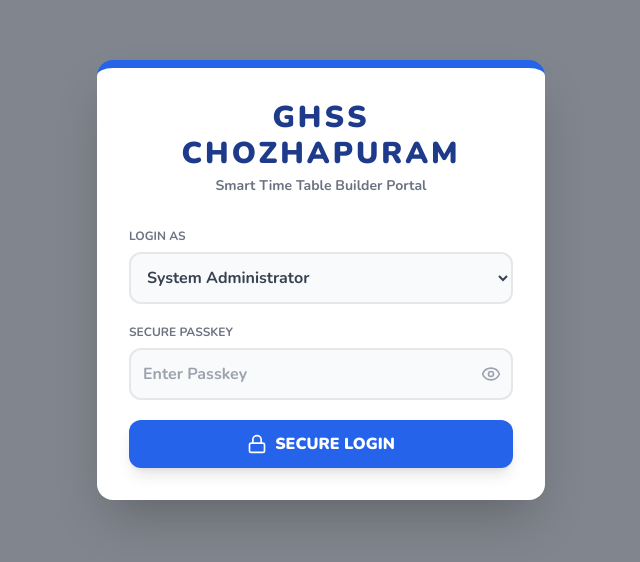
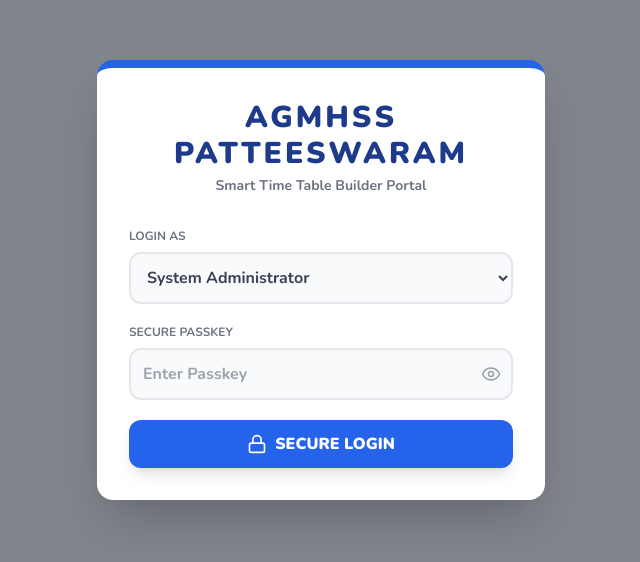
Before and after one commit to agmhss/cpm-tt-v5, a plain HTML site: page index.html in a window 1280 px wide. Shown: the part 120-682 px from the top of the page, without its empty margins (319-959 px from the left). Drawn offline with nearby package versions, Linux system fonts and the light colour scheme.

Commit message:
Update school name in login screen

```diff
--- a/index.html
+++ b/index.html
@@ -23,7 +23,7 @@
     <div id="loginScreen" class="absolute inset-0 bg-gray-900 bg-opacity-50 flex items-center justify-center z-50 backdrop-blur-sm">
         <div class="bg-white p-8 rounded-2xl shadow-2xl w-full max-w-md border-t-8 border-blue-600">
             <div class="text-center mb-8">
-                <h1 id="loginSchoolName" class="text-3xl font-black text-blue-900 uppercase tracking-widest">GHSS CHOZHAPURAM</h1>
+                <h1 id="loginSchoolName" class="text-3xl font-black text-blue-900 uppercase tracking-widest">AGMHSS Patteeswaram</h1>
                 <p class="text-sm font-bold text-gray-500 mt-1">Smart Time Table Builder Portal</p>
             </div>
             <div class="space-y-5">
```
